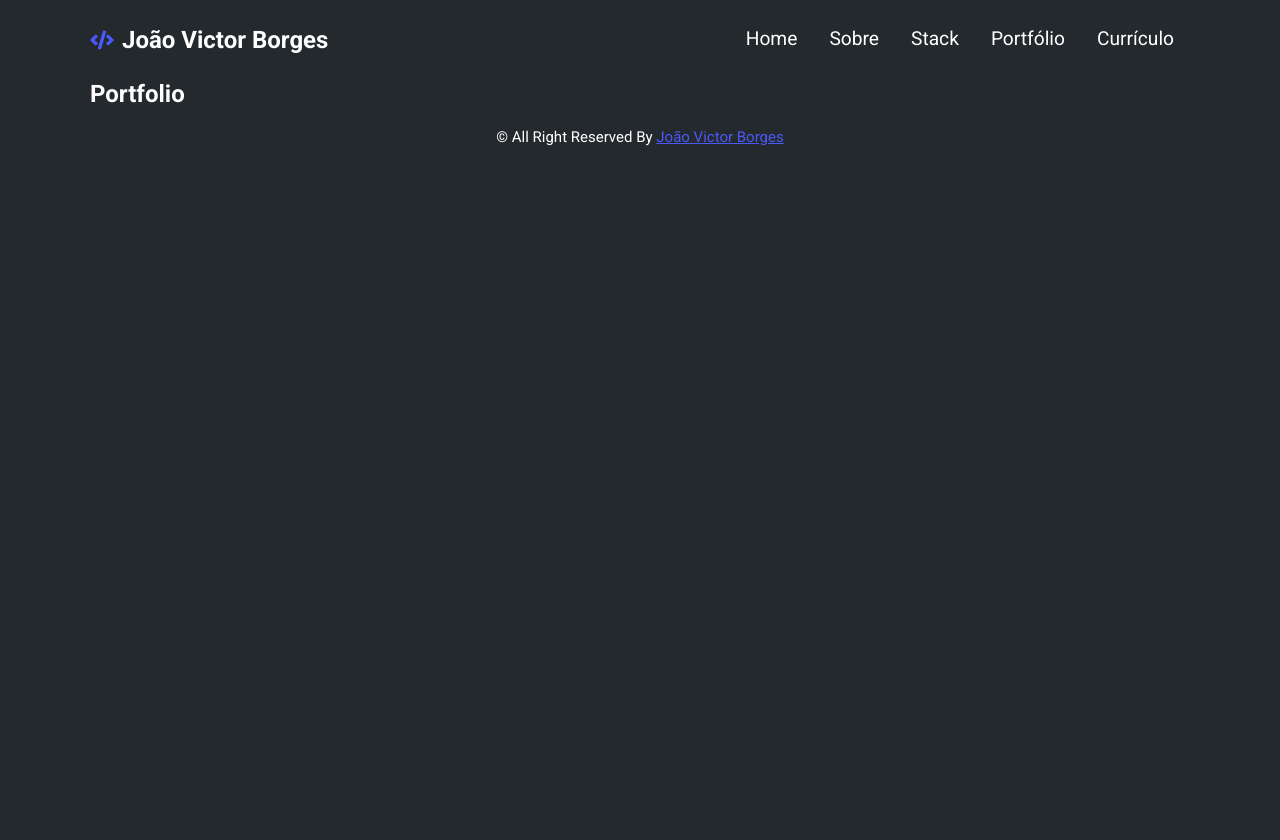
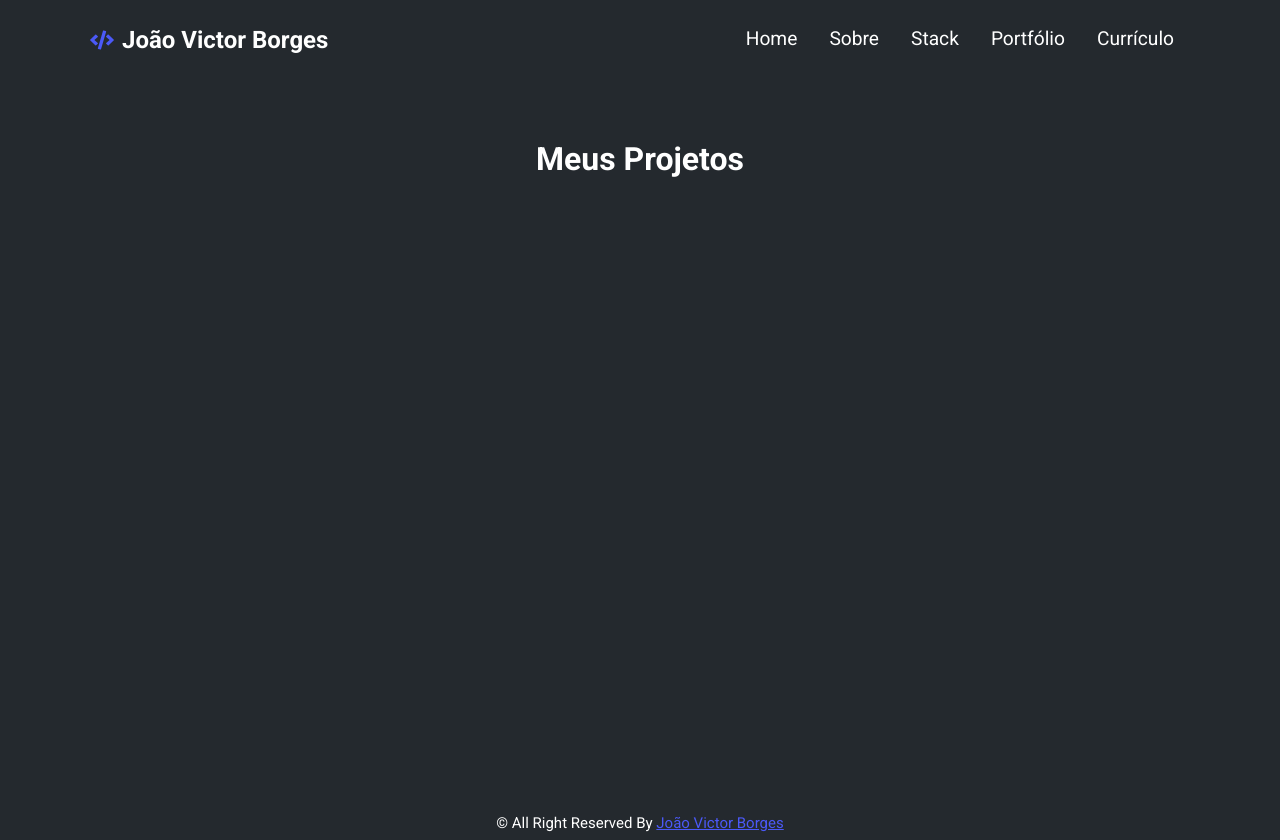
Before and after one commit to victorborges97/victorborges97.github.io, a React (Create React App) app: page /portfolio in a window 1280 px wide. Before the commit the page ends 800 px from the top, so only its background shows below. Built offline with nearby package versions, Linux system fonts and the light colour scheme.

Commit message:
Update NavBar e Footer

```diff
--- a/src/components/NavBar/index.js
+++ b/src/components/NavBar/index.js
@@ -18,7 +18,7 @@ const NavBar = () => {
 
   //Função para ver o quanto rolou o scroll do mouse assim posso muda a cor conforme o tamanho que defini
   const changeBackground = () => {
-    if (window.scrollY >= 350) {
+    if (window.scrollY >= 200) {
       setNavBar(true);
     } else {
       setNavBar(false);
@@ -42,22 +42,22 @@ const NavBar = () => {
         </MobileIcon>
         <NavMenu Click={Click} hover={NavBar}>
           <NavItem>
-            <NavLinks to="/" hover={NavBar}>
+            <NavLinks to="/" onClick={handleClickMenuMobile} hover={NavBar}>
               Home
             </NavLinks>
           </NavItem>
           <NavItem>
-            <NavLinks to="/sobre" hover={NavBar}>
+            <NavLinks to="/sobre" onClick={handleClickMenuMobile} hover={NavBar}>
               Sobre
             </NavLinks>
           </NavItem>
           <NavItem>
-            <NavLinks to="/stack" hover={NavBar}>
+            <NavLinks to="/stack" onClick={handleClickMenuMobile} hover={NavBar}>
               Stack
             </NavLinks>
           </NavItem>
           <NavItem>
-            <NavLinks to="/portfolio" hover={NavBar}>
+            <NavLinks to="/portfolio" onClick={handleClickMenuMobile} hover={NavBar}>
               Portfólio
             </NavLinks>
           </NavItem>
--- a/src/components/NavBar/styles.js
+++ b/src/components/NavBar/styles.js
@@ -5,7 +5,7 @@ import { Container } from "../../styles/GlobalStyles";
 
 export const Nav = styled.nav`
   background: ${(props) => (props.background ? "#4b59f7" : "transparent")};
-  height: 80px;
+  height: 10vh;
   display: flex;
   justify-content: center;
   align-items: center;
@@ -71,9 +71,9 @@ export const NavMenu = styled.ul`
     display: flex;
     flex-direction: column;
     width: 100%;
-    height: 90vh;
+    height: 100vh;
     position: absolute;
-    top: 80px;
+    top: 70px;
     left: ${({ Click }) => (Click ? 0 : "-100%")};
     opacity: 1;
     transition: all 0.5s ease;
--- a/src/components/Rodape/Rodape.js
+++ b/src/components/Rodape/Rodape.js
@@ -1,13 +1,13 @@
 import React from 'react';
 
-import { ContainerFooter, Text, Link } from './styles';
+import { ContainerFooter, Footer, Text, Link } from './styles';
 
 const Rodape = ({ lightBg }) => {
   return (
     <ContainerFooter>
-      <footer>
+      <Footer>
         <Text lightBg={lightBg}>© All Right Reserved By <Link href={"https://github.com/victorborges97"}>João Victor Borges</Link></Text>
-      </footer>
+      </Footer>
     </ContainerFooter>
   )
 }
--- a/src/components/Rodape/styles.js
+++ b/src/components/Rodape/styles.js
@@ -2,16 +2,23 @@ import styled from "styled-components";
 import { Container } from "../../styles/GlobalStyles";
 
 export const ContainerFooter = styled(Container)`
-  height: 100%;
+`;
+
+export const Footer = styled.footer`
+  width: 100%;
+  height: 40px;
+  margin-top: 80px;
   display: flex;
   justify-content: center;
-  padding: 20px 0px;
-  z-index: 1;
-`;
+
+  position: relative;
+`
 
 export const Text = styled.p`
- font-size: 15px;
- color: ${({ lightBg }) => (lightBg ? "#232323" : "#fff")};
+  position: absolute;
+  bottom: 8px;
+  font-size: 15px;
+  color: ${({ lightBg }) => (lightBg ? "#232323" : "#fff")};
 `;
 
 export const Link = styled.a`
--- a/src/pages/Home/styles.js
+++ b/src/pages/Home/styles.js
@@ -12,7 +12,7 @@ const colorCircle = keyframes`
 export const SectionHome = styled.div`
   justify-content: center;
   display: flex;
-  height: 85vh;
+  height: 80vh;
   align-items: center;
   flex-direction: column;
   /* background: #9878; */
--- a/src/pages/Portfolio/index.js
+++ b/src/pages/Portfolio/index.js
@@ -1,12 +1,14 @@
 import React from "react";
 import SectionInfo from "../../components/SectionInfo/index";
 
-import { Section } from "./styles";
+import { Section, TituloPage } from "./styles";
 
 const Portfolio = () => {
   return (
     <SectionInfo id="home">
-      <h2>Portfolio</h2>
+      <Section>
+        <TituloPage>Meus Projetos</TituloPage>
+      </Section>
     </SectionInfo>
   );
 };
--- a/src/pages/Portfolio/styles.js
+++ b/src/pages/Portfolio/styles.js
@@ -2,7 +2,18 @@ import styled from "styled-components";
 import { Container } from "../../styles/GlobalStyles";
 
 export const Section = styled(Container)`
-  height: 90vh;
+  height: 80vh;
+  background: ${({ lightBg }) => (lightBg && "#fff")};
+  color: ${({ lightBg }) => (lightBg && "#232323")};
+  padding-top: 60px;
+
+
+  transition: all 0.4s ease;
+`;
+
+export const TituloPage = styled.h1`
+  display: flex;
+  justify-content: center;
 `;
 
 // export const Container = styled.div``;
--- a/src/pages/Sobre/styles.js
+++ b/src/pages/Sobre/styles.js
@@ -6,6 +6,7 @@ export const Section = styled(Container)`
   background: ${({ lightBg }) => (lightBg && "#fff")};
   color: ${({ lightBg }) => (lightBg && "#232323")};
   padding-top: 60px;
+
 
   transition: all 0.4s ease;
 `;
@@ -19,12 +20,12 @@ export const SobreContain = styled.div`
   display: flex;
   flex-direction: row;
 
-  padding: 50px 0px;
+  padding-top: 50px;
 
   @media screen and (max-width: 960px) {
     flex-direction: column;
     align-items: center;
-    padding: 50px 0px;
+
     transition: all 0.5s ease;
   }
 `;
--- a/src/pages/Stack/index.js
+++ b/src/pages/Stack/index.js
@@ -1,7 +1,7 @@
 import React from "react";
 import SectionInfo from "../../components/SectionInfo/index";
 
-import { Section, TituloPage, Lista, Row, Foto, Item, Titulo } from "./styles";
+import { Section, TituloPage, Lista, Row, Foto, Item, Titulo, Column } from "./styles";
 
 const Stack = () => {
   return (
@@ -11,6 +11,8 @@ const Stack = () => {
 
         <Lista>
           <Row>
+
+            <Column>
               <Item>
                 <Foto
                   src={"https://raw.githubusercontent.com/victorborges97/victorborges97.github.io/master/src/assets/img/react.png"}
@@ -39,9 +41,8 @@ const Stack = () => {
                   NodeJS
               </Titulo>
               </Item>
-          </Row>
-
-          <Row>
+            </Column>
+            <Column>
               <Item>
                 <Foto
                   src={"https://raw.githubusercontent.com/victorborges97/victorborges97.github.io/master/src/assets/img/icons8-javascript-144.png"}
@@ -68,6 +69,7 @@ const Stack = () => {
                   CSS
               </Titulo>
               </Item>
+            </Column>
           </Row>
 
         </Lista>
--- a/src/pages/Stack/styles.js
+++ b/src/pages/Stack/styles.js
@@ -26,7 +26,7 @@ const shakeImg = keyframes`
 `
 
 export const Section = styled(Container)`
-  height: 100%;
+  height: 80vh;
   background: ${({ lightBg }) => (lightBg && "#fff")};
   color: ${({ lightBg }) => (lightBg && "#232323")};
   padding-top: 60px;
@@ -51,13 +51,20 @@ export const Lista = styled.div`
 `;
 
 export const Row = styled.div`
-  display: flex;
+  display: grid;
+  grid-template-columns: repeat(auto-fill, minmax(230px, 1fr));
+  grid-gap: 20px;
+
+  @media (max-width: 400px) {
+    grid-template-columns: repeat(auto-fill, minmax(200px, 1fr));
+  }
 `
 
 export const Item = styled.li`
   display: flex;
   flex-direction: column;
   align-items: center;
+  text-align: center;
   justify-content: center;
   // padding: 10px 20px;
   // background-color: #282828;
@@ -88,4 +95,8 @@ export const Foto = styled.img`
   }
 `;
 
-// export const Container = styled.div``;
+export const Column = styled.div`
+  display: flex;
+  flex-direction: row;
+  margin-top: 20px;
+`;
```
Lines whose indentation alone changed are shown as unchanged.
